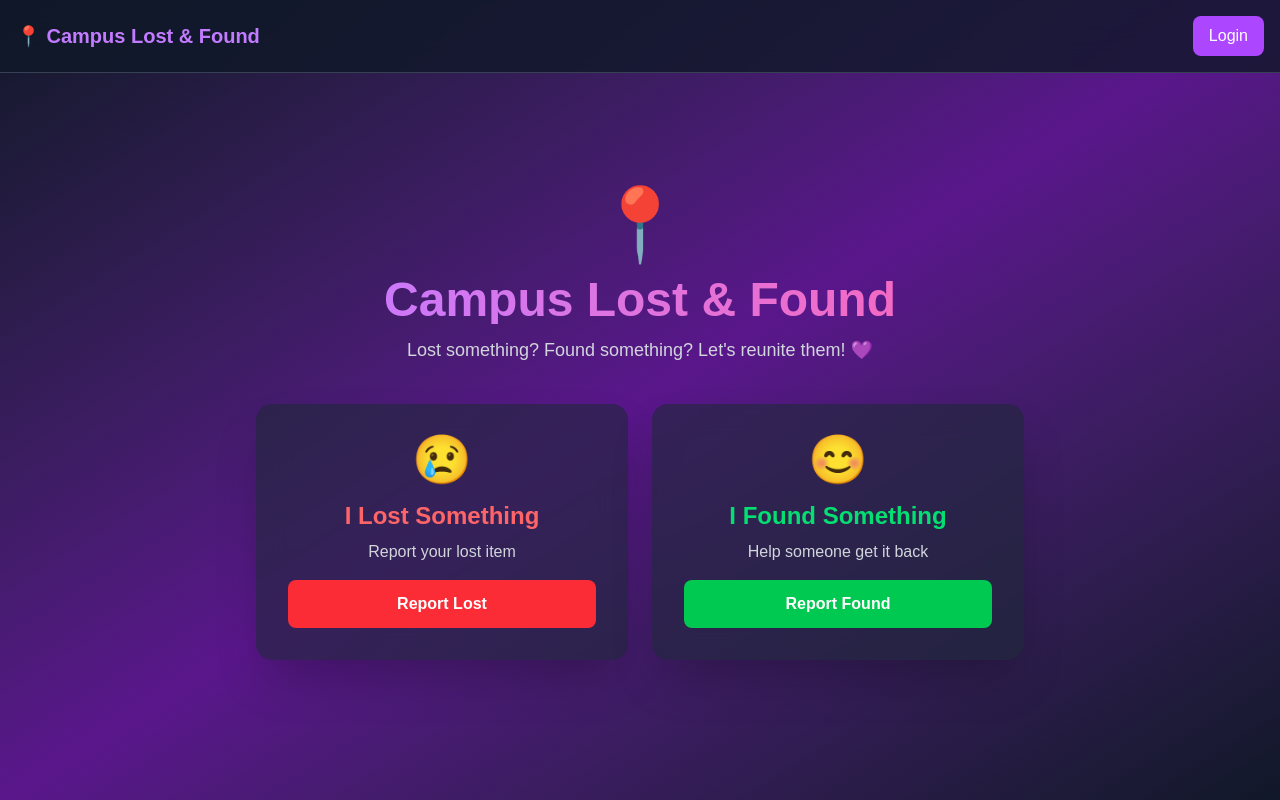
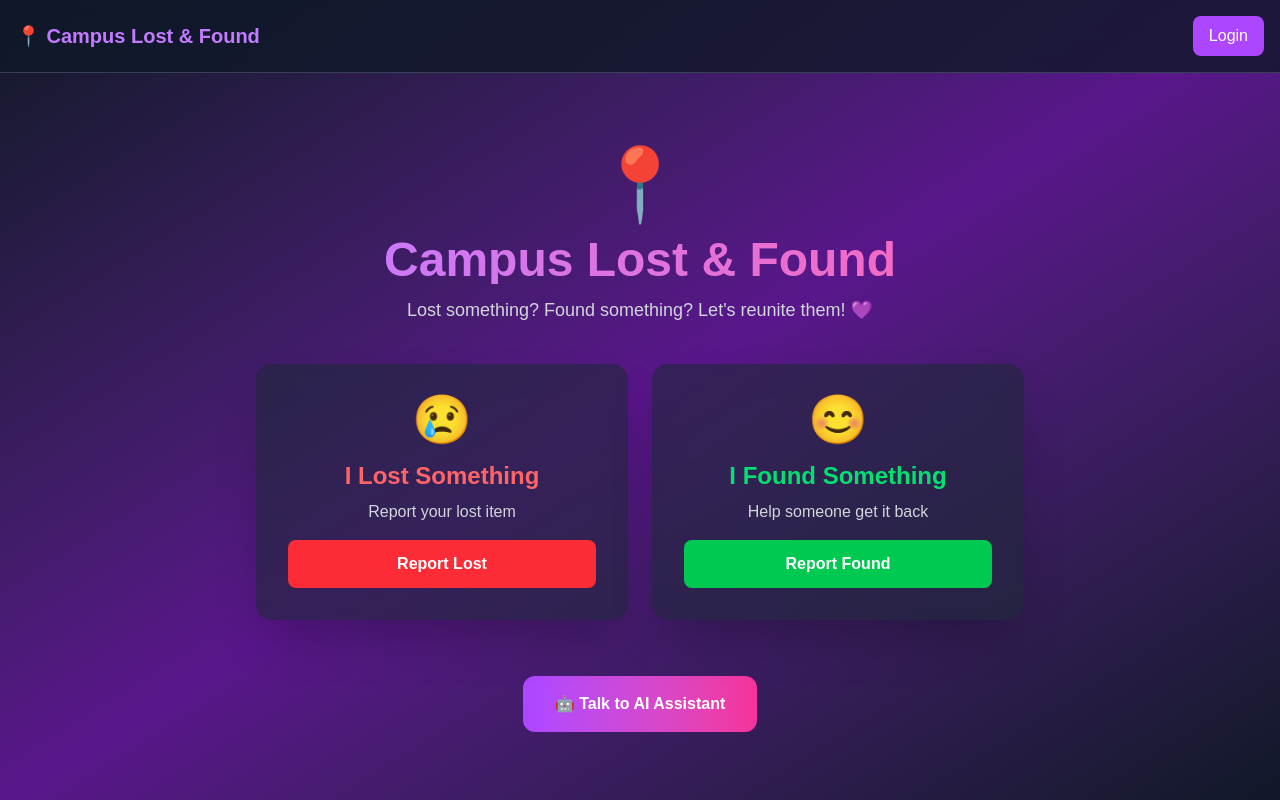
Before and after one commit to ridafarooq873-lgtm/-campus-lostfound, a Next.js app: page / in a window 1280 px wide. Built offline with nearby package versions, Linux system fonts and the light colour scheme.

Commit message:
Update page.tsx

```diff
--- a/app/page.tsx
+++ b/app/page.tsx
@@ -70,6 +70,9 @@ export default function HomePage() {
             </div>
           </Link>
         </div>
+        <Link href="/bot" className="inline-block bg-gradient-to-r from-purple-500 to-pink-500 text-white px-8 py-4 rounded-xl font-bold hover:scale-105 transition mt-6">
+  🤖 Talk to AI Assistant
+</Link>
       </div>
 
       {/* LOGIN POPUP */}
```
